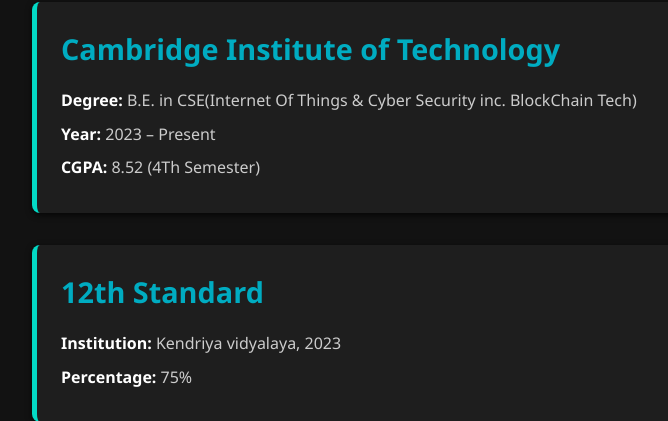
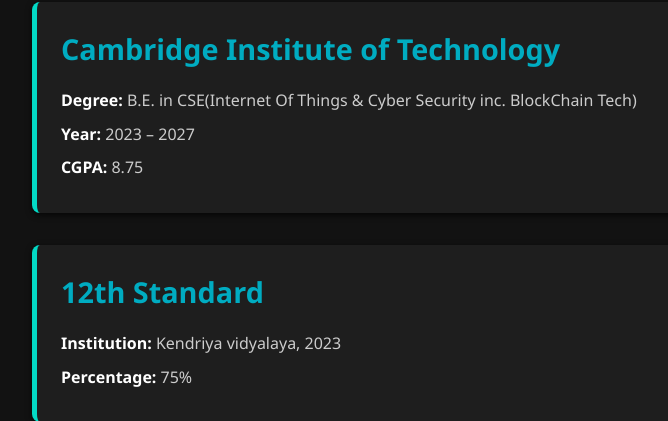
Before and after one commit to keerthivasan91/Personal-Website, a Flask app: page /education in a window 1280 px wide. Shown: the part 236-657 px from the top of the page, without its empty margins (8-676 px from the left). Run offline with Flask 3, Linux system fonts and the light colour scheme.

Commit message:
feat: update education section with current degree details and CGPA

```diff
--- a/templates/education.html
+++ b/templates/education.html
@@ -6,8 +6,8 @@
     <div class="education-entry">
         <h3>Cambridge Institute of Technology</h3>
         <p><strong>Degree:</strong> B.E. in CSE(Internet Of Things & Cyber Security inc. BlockChain Tech)</p>
-        <p><strong>Year:</strong> 2023 – Present</p>
-        <p><strong>CGPA:</strong> 8.52 (4Th Semester)</p>
+        <p><strong>Year:</strong> 2023 – 2027</p>
+        <p><strong>CGPA:</strong> 8.75</p>
     </div>
     <div class="education-entry">
         <h3>12th Standard</h3>
```
